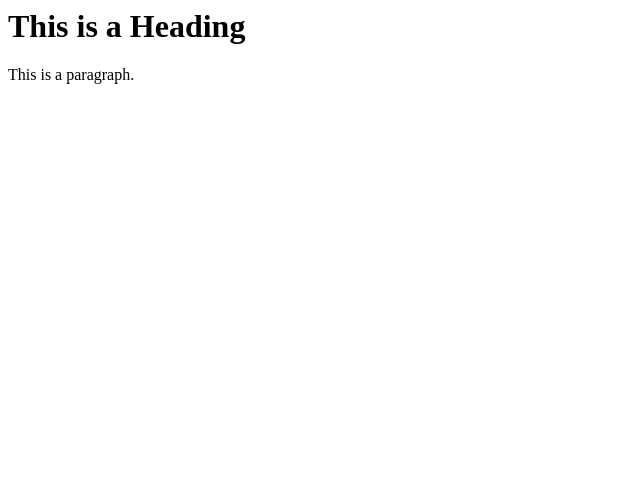
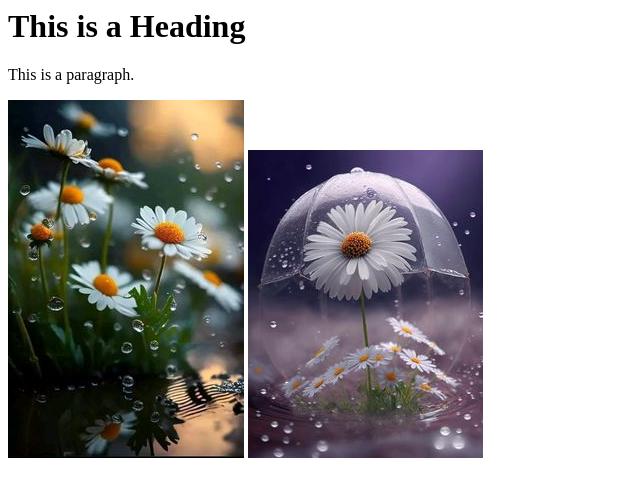
Before and after one commit to pakvladisluv/git_practice, a plain HTML site: page index.html in a window 1280 px wide. Shown: the whole page, without its empty margins (0-640 px from the left). Drawn offline with Linux system fonts and the light colour scheme.

Commit message:
images added

```diff
--- a/index.html
+++ b/index.html
@@ -6,5 +6,7 @@
 
 <h1>This is a Heading</h1>
 <p>This is a paragraph.</p>
+<img src="images/1.jpg" alt="1">
+<img src="images/2.jpg" alt="2">
 </body>
 </html>
```
Also changed, not shown: images/1.jpg (added), images/2.jpg (added).
